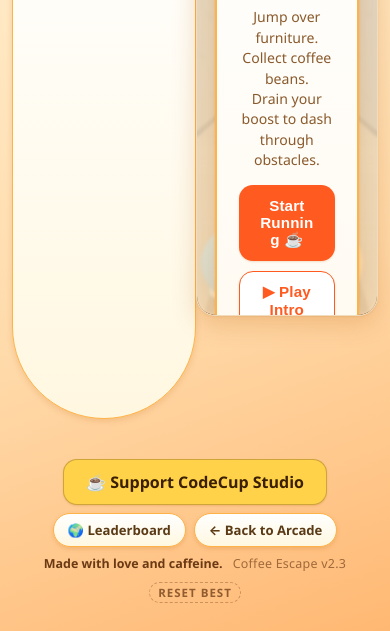
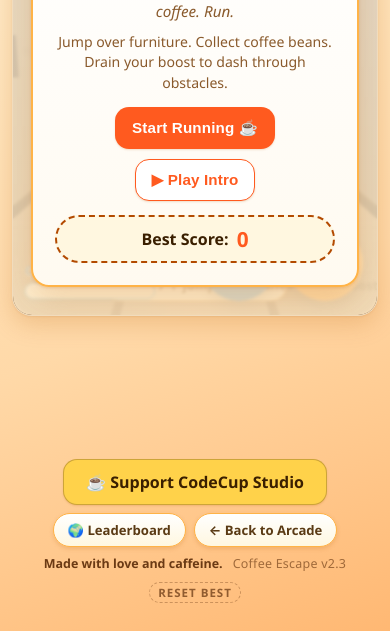
Before and after one commit to scproleplay/coffee-rush, a plain HTML site: page coffee-escape.html in a window 390 px wide. Shown: the part 213-844 px from the top of the page. Drawn offline with nearby package versions, Linux system fonts and the light colour scheme.

Commit message:
Fix Coffee Escape control hint regression (positioning bug)
Bug: The control hint (\#ceHint) was a sibling of \#ceStage inside
<main class="arcade-main">. The main element has
"display: flex" (row by default), so the hint became a flex
item alongside the stage. On desktop the hint stretched to the
full row height (align-items: stretch default), producing a
"huge vertical white pill/sidebar on the left" that pushed the
game canvas to the right.

Fix:
- Move \#ceHint back inside \#ceStage. With position: absolute it
  is now an overlay inside the canvas, not a flex item of the
  page main. The canvas centers correctly on desktop and mobile.

Hint styling:
- position: absolute, bottom: 14px, left: 50%, translateX(-50%).
- Small compact pill (padding 6x14, font 0.78rem, 999px radius,
  warm cream gradient with orange border + soft shadow).
- white-space: nowrap so the text stays on one line.
- max-width: calc(100% - 180px) so the pill never collides with
  the JUMP/BOOST action buttons (which sit in the bottom-right
  of the stage on mobile).
- pointer-events: none so taps fall through to the canvas.

Touch vs keyboard hint:
- Two text spans inside the hint: a desktop (keyboard) variant
  and a mobile (touch/swipe) variant. CSS media queries show
  exactly one at a time:
    - max-width: 380px -> show the mobile text ("Swipe ↑ jump
      · ← → lanes"), hide the desktop text
    - min-width: 381px -> show the desktop text ("SPACE / ↑ jump
      · A / D lanes · SHIFT boost"), hide the mobile text

Mobile positioning:
- On phones the JUMP/BOOST buttons sit at bottom-right (76px tall,
  14px from the bottom = top edge at 90px from the bottom).
- The hint repositions to bottom: 100px on max-width: 380px so
  it sits just above the action buttons and never collides with
  them. font-size shrinks to 0.72rem, padding to 5x12.

No JS, no game mechanics, no other pages touched. The hint is
still toggled by the same code in coffee-escape.js (state.HINT
hidden flag) so the existing run/stop logic still works.

```diff
--- a/coffee-escape.html
+++ b/coffee-escape.html
@@ -425,29 +425,58 @@
       50% { transform: scale(1.06); }
     }
 
-    /* Floating control hint — shown at the top of the page (above
-       the stage) on all devices, so the controls are always visible
-       without taking up space inside the stage. */
+    /* Floating control hint — small compact overlay inside the
+       stage, anchored at the bottom-center. Absolutely positioned
+       so it doesn't participate in the page's flex layout (the
+       page main is `display: flex` and we don't want the hint to
+       become a sibling flex item that stretches to full height).
+       pointer-events: none so taps fall through to the canvas. */
     .ce-floating-cta {
+      position: absolute;
+      left: 50%;
+      bottom: 14px;
+      transform: translateX(-50%);
       display: inline-block;
       background: linear-gradient(180deg, #ffffff 0%, #fff7e0 100%);
       border: 1.5px solid #ffb347;
       border-radius: 999px;
-      padding: 8px 18px;
+      padding: 6px 14px;
       color: #5a3a14;
       font-weight: 700;
-      font-size: 0.88rem;
+      font-size: 0.78rem;
       letter-spacing: 0.01em;
-      box-shadow: 0 2px 6px rgba(180, 90, 0, 0.18);
-      margin: 0 auto 8px;
+      box-shadow: 0 2px 6px rgba(180, 90, 0, 0.20);
       text-align: center;
+      white-space: nowrap;
+      /* Cap width so the pill never spans the whole canvas. Leaves
+         room for the JUMP/BOOST action buttons on the right. */
+      max-width: calc(100% - 180px);
+      pointer-events: none;
+      z-index: 2;
     }
     @keyframes ce-fade {
       0%, 100% { opacity: 1; }
       50% { opacity: 0.85; }
     }
+    /* Mobile: position the hint above the action buttons (which sit
+       at the bottom-right) and make it smaller. Swap the text to
+       the touch/swipe variant. */
     @media (max-width: 380px) {
-      .ce-floating-cta { font-size: 0.78rem; padding: 6px 12px; }
+      .ce-floating-cta {
+        font-size: 0.72rem;
+        padding: 5px 12px;
+        /* Sit above the JUMP/BOOST buttons (which are 76px tall + 14px
+           from the bottom = 90px from the bottom). */
+        bottom: 100px;
+        max-width: calc(100% - 32px);
+      }
+      .ce-floating-cta-desktop { display: none; }
+      .ce-floating-cta-mobile  { display: inline; }
+    }
+    /* Desktop: show the keyboard hint, hide the touch hint. */
+    @media (min-width: 381px) {
+      .ce-floating-cta-desktop { display: inline; }
+      .ce-floating-cta-mobile  { display: none; }
     }
 
     /* Footer — tight 2-row layout so the page feels connected to
@@ -1592,11 +1621,17 @@
     </header>
 
     <main class="arcade-main" aria-label="Coffee Escape game">
-      <!-- Control hint above the stage so the controls are visible
-           on all devices without overlapping the game. -->
-      <div id="ceHint" class="ce-floating-cta">SPACE / ↑ jump · A / D lanes · SHIFT boost</div>
       <div id="ceStage" class="ce-stage" aria-label="Game play area">
         <canvas id="ceCanvas" class="ce-canvas" aria-label="Coffee Escape play field"></canvas>
+
+        <!-- Control hint: small compact overlay inside the stage, at
+             the bottom center on desktop, above the action buttons on
+             mobile. Two text spans: desktop (keyboard) and mobile
+             (touch/swipe). Only one is shown at a time via CSS. -->
+        <div id="ceHint" class="ce-floating-cta" aria-hidden="true">
+          <span class="ce-floating-cta-desktop">SPACE / ↑ jump · A / D lanes · SHIFT boost</span>
+          <span class="ce-floating-cta-mobile">Swipe ↑ jump · ← → lanes</span>
+        </div>
 
         <!-- HUD: shown during play -->
         <div id="ceHud" class="ce-hud" hidden>
```
